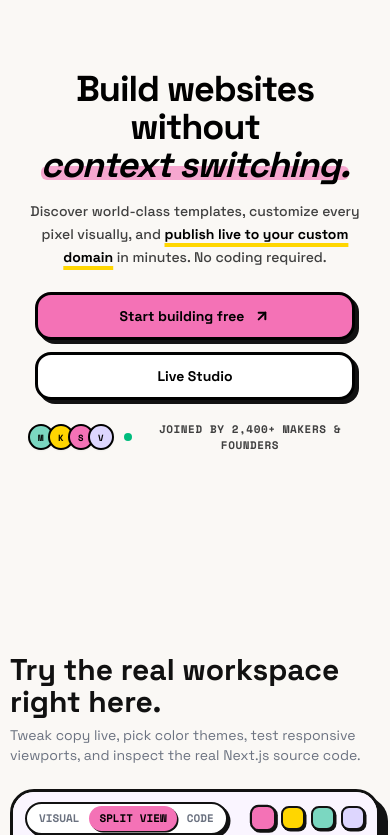
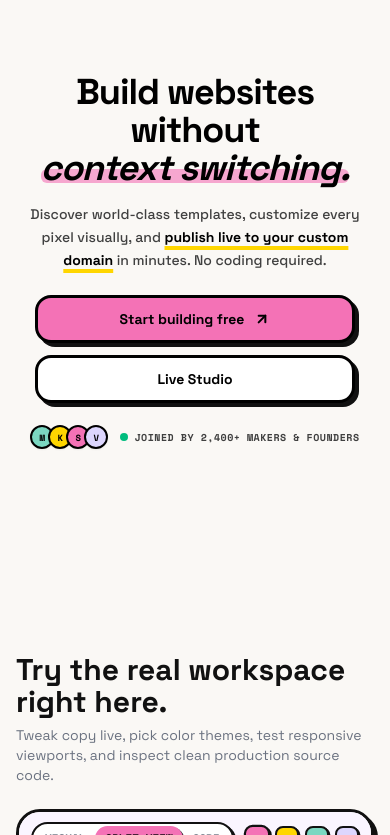
Before and after one commit to Harshit214713/Launchly, a Next.js app: page / in a window 390 px wide. Shown: the part 172-1007 px from the top of the page. Built offline with nearby package versions, Linux system fonts and the light colour scheme; no server answers.

Commit message:
fix(ui): polish metadata copy and fix mobile responsive alignments

```diff
--- a/package.json
+++ b/package.json
@@ -1,7 +1,7 @@
 {
   "name": "launchly",
   "version": "1.0.0",
-  "description": "Websites, curated templates, visual editor, and clean Next.js 15 source code on one screen.",
+  "description": "Curated templates, real-time visual canvas, and instant deployment on one unified maker workspace.",
   "author": "Vardaan Saxena",
   "license": "MIT",
   "homepage": "https://github.com/simplyvardaan/Launchly#readme",
--- a/src/app/layout.tsx
+++ b/src/app/layout.tsx
@@ -21,13 +21,29 @@ const orbitron = Orbitron({
 });
 
 export const metadata: Metadata = {
-  title: "Launchly — Websites, templates, visual editor and code on one screen",
-  description: "Browse curated templates, customize every pixel visually, and export clean Next.js 15 source code — all without context switching.",
-  keywords: ["website builder", "templates", "no-code", "publish website", "SaaS", "neo-brutalism", "Next.js 15"],
+  title: "Launchly — Craft, Customize & Launch Without Limits",
+  description: "Curated aesthetic templates, real-time visual canvas, and instant production export. Design freely, build faster, and ship your vision to the world.",
+  keywords: [
+    "website builder",
+    "curated templates",
+    "visual editor",
+    "creative studio",
+    "publish website",
+    "neo-brutalism",
+    "web design",
+    "modern web",
+    "maker workspace",
+  ],
   openGraph: {
-    title: "Launchly — Build without context switching",
-    description: "Templates, visual editor, live preview, and Next.js 15 source code on one gamified maker workspace.",
+    title: "Launchly — The Visual Studio for Modern Web Builders",
+    description: "Curated aesthetic templates, live visual editing, and instant edge deployment. Build without friction in a playground crafted for creators.",
     type: "website",
+    siteName: "Launchly",
+  },
+  twitter: {
+    card: "summary_large_image",
+    title: "Launchly — The Visual Studio for Modern Web Builders",
+    description: "Curated aesthetic templates, live visual editing, and instant edge deployment. Build without friction in a playground crafted for creators.",
   },
   icons: {
     icon: "/brand-logo-clean.png",
--- a/src/app/live/[subdomain]/opengraph-image.tsx
+++ b/src/app/live/[subdomain]/opengraph-image.tsx
@@ -95,7 +95,7 @@ export default async function Image({
           }}
         >
           <div style={{ display: 'flex', gap: '24px', fontSize: '18px', color: '#FFFFFF' }}>
-            <span>✓ Next.js 15 App Router</span>
+            <span>✓ Production-Ready Architecture</span>
             <span>✓ Edge Subdomain</span>
             <span>✓ Neo-Brutalist Engine</span>
           </div>
--- a/src/components/Hero.tsx
+++ b/src/components/Hero.tsx
@@ -13,7 +13,7 @@ export default function Hero() {
         <div className="absolute left-1/3 top-[260px] h-[300px] w-[300px] rounded-full bg-yellow/15 dark:bg-sky/20 blur-3xl" />
       </div>
 
-      <div className="relative mx-auto flex flex-col items-center w-[min(1220px,calc(100%-24px))] text-center px-4 mt-2 sm:mt-3">
+      <div className="relative mx-auto flex flex-col items-center w-full max-w-[1220px] text-center px-4 mt-2 sm:mt-3">
         {/* Main Headline - Bold, high-impact visible text in both Light & Dark modes */}
         <h1 className="font-display text-4xl sm:text-6xl md:text-7xl lg:text-[86px] xl:text-[90px] font-black leading-[1.06] sm:leading-[1.03] tracking-[-0.03em] max-w-5xl text-black dark:text-white">
           Build websites <br />
@@ -52,28 +52,28 @@ export default function Hero() {
         </div>
 
         {/* Social Proof */}
-        <div className="mt-5 flex items-center justify-center gap-2.5 font-mono text-[11px] font-bold uppercase tracking-wider text-neutral-700 dark:text-[#a0a4be] select-none">
-          <div className="flex -space-x-1.5 group cursor-pointer py-1">
-            <div className="h-6.5 w-6.5 rounded-full border-2 border-black bg-mint shadow-xs flex items-center justify-center text-[9px] font-black text-black transition-all duration-300 group-hover:-translate-x-1 group-hover:-translate-y-0.5 hover:!scale-130 hover:!z-30 hover:!-rotate-6 hover:shadow-brutal-sm">
+        <div className="mt-5 flex flex-wrap items-center justify-center gap-x-3 gap-y-2 font-mono text-[10px] sm:text-[11px] font-bold uppercase tracking-wider text-neutral-700 dark:text-[#a0a4be] select-none">
+          <div className="flex -space-x-1.5 group cursor-pointer py-0.5 shrink-0">
+            <div className="h-6 w-6 sm:h-6.5 sm:w-6.5 rounded-full border-2 border-black bg-mint shadow-xs flex items-center justify-center text-[9px] font-black text-black transition-all duration-300 group-hover:-translate-x-1 group-hover:-translate-y-0.5 hover:!scale-130 hover:!z-30 hover:!-rotate-6 hover:shadow-brutal-sm">
               M
             </div>
-            <div className="h-6.5 w-6.5 rounded-full border-2 border-black bg-yellow shadow-xs flex items-center justify-center text-[9px] font-black text-black transition-all duration-300 group-hover:-translate-y-0.5 hover:!scale-130 hover:!z-30 hover:!rotate-6 hover:shadow-brutal-sm">
+            <div className="h-6 w-6 sm:h-6.5 sm:w-6.5 rounded-full border-2 border-black bg-yellow shadow-xs flex items-center justify-center text-[9px] font-black text-black transition-all duration-300 group-hover:-translate-y-0.5 hover:!scale-130 hover:!z-30 hover:!rotate-6 hover:shadow-brutal-sm">
               K
             </div>
-            <div className="h-6.5 w-6.5 rounded-full border-2 border-black bg-pink shadow-xs flex items-center justify-center text-[9px] font-black text-black transition-all duration-300 group-hover:-translate-y-0.5 hover:!scale-130 hover:!z-30 hover:!-rotate-6 hover:shadow-brutal-sm">
+            <div className="h-6 w-6 sm:h-6.5 sm:w-6.5 rounded-full border-2 border-black bg-pink shadow-xs flex items-center justify-center text-[9px] font-black text-black transition-all duration-300 group-hover:-translate-y-0.5 hover:!scale-130 hover:!z-30 hover:!-rotate-6 hover:shadow-brutal-sm">
               S
             </div>
-            <div className="h-6.5 w-6.5 rounded-full border-2 border-black bg-lilac shadow-xs flex items-center justify-center text-[9px] font-black text-black transition-all duration-300 group-hover:translate-x-1 group-hover:-translate-y-0.5 hover:!scale-130 hover:!z-30 hover:!rotate-6 hover:shadow-brutal-sm">
+            <div className="h-6 w-6 sm:h-6.5 sm:w-6.5 rounded-full border-2 border-black bg-lilac shadow-xs flex items-center justify-center text-[9px] font-black text-black transition-all duration-300 group-hover:translate-x-1 group-hover:-translate-y-0.5 hover:!scale-130 hover:!z-30 hover:!rotate-6 hover:shadow-brutal-sm">
               V
             </div>
           </div>
-          <span className="flex items-center gap-1.5">
-            <span className="relative flex h-2 w-2">
+          <div className="inline-flex items-center gap-1.5 shrink-0">
+            <span className="relative flex h-2 w-2 shrink-0">
               <span className="animate-ping absolute inline-flex h-full w-full rounded-full bg-emerald-400 opacity-75"></span>
               <span className="relative inline-flex rounded-full h-2 w-2 bg-emerald-500"></span>
             </span>
-            <span>Joined by 2,400+ makers &amp; founders</span>
-          </span>
+            <span className="whitespace-nowrap">Joined by 2,400+ makers &amp; founders</span>
+          </div>
         </div>
       </div>
     </section>
--- a/src/components/LiveWorkspaceSection.tsx
+++ b/src/components/LiveWorkspaceSection.tsx
@@ -154,19 +154,19 @@ export default function HeroSection() {
   };
 
   return (
-    <section id="live-workspace" className="mx-auto w-[min(1400px,calc(100%-20px))] pb-10 pt-4">
+    <section id="live-workspace" className="mx-auto w-[min(1400px,calc(100%-32px))] sm:w-[min(1400px,calc(100%-48px))] pb-10 pt-4">
       {/* Section Header */}
       <div className="mb-6 max-w-3xl">
         <h2 className="font-display text-3xl sm:text-5xl md:text-6xl font-black leading-[1.05] text-ink">
           Try the real workspace right here.
         </h2>
         <p className="mt-2 text-sm sm:text-base md:text-lg text-muted-foreground">
-          Tweak copy live, pick color themes, test responsive viewports, and inspect the real Next.js source code.
+          Tweak copy live, pick color themes, test responsive viewports, and inspect clean production source code.
         </p>
       </div>
 
       {/* Workspace Shell */}
-      <div className="overflow-hidden rounded-3xl border-[3.5px] border-ink bg-card shadow-brutal-lg">
+      <div className="overflow-hidden rounded-3xl border-[3.5px] border-ink bg-card shadow-brutal sm:shadow-brutal-lg">
         {/* Workspace Top Toolbar */}
         <div className="flex flex-wrap items-center justify-between gap-2.5 border-b-[3px] border-ink bg-[#faf5ff] dark:bg-[#171720] px-3 sm:px-6 py-2.5 sm:py-3">
           {/* Mode Switcher */}
```
